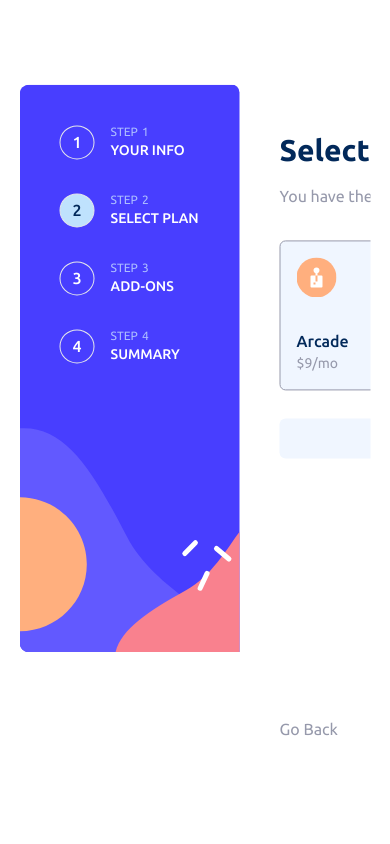
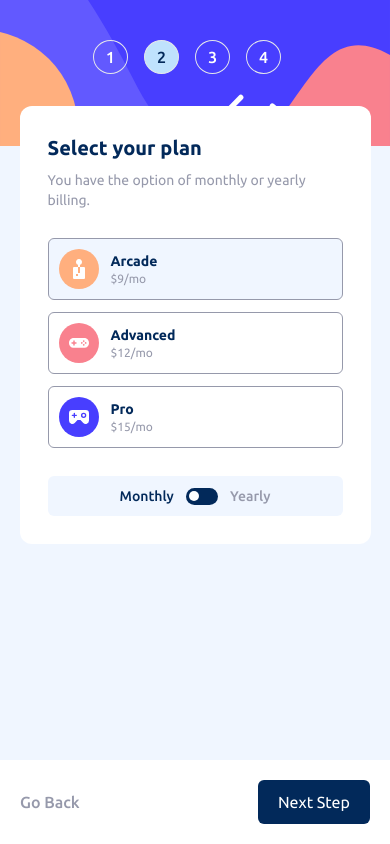
Before and after one commit to MatinSadegi/Multi-Step-From, a React (Vite) app: page / in a window 390 px wide. Both pictures are taken after typing "Sample", "name@example.com", "5551234" into the empty fields and a click on the button "Next Step". Built offline with nearby package versions, Linux system fonts and the light colour scheme.

Commit message:
complete responsive part also project is done

```diff
--- a/src/App.tsx
+++ b/src/App.tsx
@@ -28,7 +28,12 @@ const App: React.FC = () => {
   const { isLastStep, isFirstStep, currentStepIndex, next, back } =
     useMultiStepForm(sidebar.length);
 
-  const { handleSubmit,register,formState:{errors},clearErrors } = useForm<Partial<FormItems>>({
+  const {
+    handleSubmit,
+    register,
+    formState: { errors },
+    clearErrors,
+  } = useForm<Partial<FormItems>>({
     resolver: zodResolver(BasicPersonalFormSchema),
   });
 
@@ -37,18 +42,18 @@ const App: React.FC = () => {
   };
 
   const submitData = () => {
-
     next();
   };
 
   return (
-    <div className=" w-[90vw]  md:w-[63vw] overflow-hidden h-[80vh] flex justify-between absolute top-1/2 left-1/2 -translate-x-1/2 -translate-y-1/2">
+    <div className="bg-Magnolia h-screen relative overflow-hidden sm:h-screen sm:flex sm:items-center justify-center ">
+      <div className=" w-screen  overflow-hidden sm:bg-white sm:w-[95vw] md:w-[90vw]  lg:w-[70vw] sm:h-[80vh] sm:flex sm:justify-between sm:p-4 sm:rounded-xl   ">
         <SideBar sidebar={sidebar} currentStep={currentStepIndex} />
-
         <form
           onSubmit={handleSubmit(submitData)}
-        className="flex flex-col justify-between"
+          className=" sm:overflow-x-hidden    sm:flex sm:flex-col sm:justify-between "
         >
+          <div className=" w-[90vw] mx-auto p-7 sm:py-10 sm:px-16 rounded-xl  sm:translate-y-0 -translate-y-10  bg-white flex flex-col justify-between sm:w-full">
             {currentStepIndex === 0 && (
               <PersonalInfo
                 {...formData}
@@ -57,7 +62,7 @@ const App: React.FC = () => {
                 nameError={errors?.userName?.message}
                 emailError={errors?.email?.message}
                 phoneError={errors?.phone?.message}
-            cleanErrors ={clearErrors}
+                cleanErrors={clearErrors}
               />
             )}
             {currentStepIndex === 1 && (
@@ -69,15 +74,19 @@ const App: React.FC = () => {
             {currentStepIndex === 3 && (
               <Summary {...formData} updateForm={updateForm} />
             )}
-        {sidebar.length === currentStepIndex ? (
-          <FinishingUp />
-        ) : (
-          <div className=" flex justify-between items-center mb-2">
+            {sidebar.length === currentStepIndex && <FinishingUp />}
+          </div>
+          {sidebar.length !== currentStepIndex && (
+            <div
+              className={` w-screen bg-white p-5  flex  absolute bottom-0  sm:w-full sm:static sm:py-0 sm:px-14 ${
+                isFirstStep ? "justify-end" : "justify-between "
+              } items-center`}
+            >
               {!isFirstStep && (
                 <button
                   onClick={back}
                   type="button"
-                className=" text-cool-gray hover:text-marine-blue "
+                  className=" text-cool-gray font-medium hover:text-marine-blue "
                 >
                   Go Back
                 </button>
@@ -89,6 +98,7 @@ const App: React.FC = () => {
           )}
         </form>
       </div>
+    </div>
   );
 };
 
--- a/src/components/AddOns.tsx
+++ b/src/components/AddOns.tsx
@@ -30,7 +30,7 @@ const AddOns: React.FC<StepProps> = ({
                 });
               }
             }}
-            className={`flex justify-between items-center border rounded-md p-4 mb-4 border-light-gray hover:border-purplish-blue ${
+            className={`flex justify-between items-center border rounded-md p-3 mb-4 border-light-gray hover:border-purplish-blue ${
               activeServices.includes(item.service)
                 ? "  bg-Magnolia"
                 : "bg-white"
@@ -52,8 +52,8 @@ const AddOns: React.FC<StepProps> = ({
                   }`}
                 />
               </div>
-              <div className="ml-6">
-                <h4 className="font-medium  text-marine-blue">
+              <div className="ml-4">
+                <h4 className="font-bold text-sm text-marine-blue">
                   {item.service}
                 </h4>
                 <p className="font-normal text-xs text-cool-gray">
@@ -61,7 +61,7 @@ const AddOns: React.FC<StepProps> = ({
                 </p>
               </div>
             </div>
-            <p className=" text-purplish-blue text-sm">
+            <p className=" text-purplish-blue font-medium text-xs sm:text-sm">
               +${planLength ? item.servicePerYear : item.servicePerMonth}/
               {planLength ? "yr" : "mo"}
             </p>
--- a/src/components/FormWrapper.tsx
+++ b/src/components/FormWrapper.tsx
@@ -8,8 +8,12 @@ const FormWrapper: React.FC<FormWrapperProps> = ({
 }) => {
   return (
     <div className="">
-      <h2 className=" font-bold text-3xl pt-12 text-marine-blue">{title}</h2>
-      <p className="mt-4 mb-8 text-cool-gray">{explanation}</p>
+      <h2 className=" font-bold text-xl sm:text-3xl  text-marine-blue">
+        {title}
+      </h2>
+      <p className=" text-sm sm:text-base text-cool-gray mt-2 mb-7 ">
+        {explanation}
+      </p>
       {children}
     </div>
   );
--- a/src/components/PersonalInfo.tsx
+++ b/src/components/PersonalInfo.tsx
@@ -31,8 +31,8 @@ const PersonalInfo: React.FC<PersonalFormProps> = ({
       title="Personal info"
       explanation="Please provide your name, email address, and phone number."
     >
-      <div className=" relative">
-        <label htmlFor="name" className=" text-marine-blue">
+      <div>
+        <label htmlFor="name" className=" text-marine-blue ">
           Name
         </label>
         {nameError && (
@@ -52,7 +52,7 @@ const PersonalInfo: React.FC<PersonalFormProps> = ({
           onChange={(e) => updateForm({ userName: e.target.value })}
         />
       </div>
-      <div className="my-7 relative">
+      <div className="my-5 relative">
         <label htmlFor="email" className=" text-marine-blue ">
           Email Address
         </label>
--- a/src/components/SelectPlan.tsx
+++ b/src/components/SelectPlan.tsx
@@ -2,7 +2,6 @@ import React from "react";
 import { FormWrapper } from ".";
 import { plans } from "../utils";
 import { StepProps } from "../types";
-
 
 const SelectPlan: React.FC<StepProps> = ({
   planName,
@@ -14,23 +13,23 @@ const SelectPlan: React.FC<StepProps> = ({
       title="Select your plan"
       explanation="You have the option of monthly or yearly billing."
     >
-      <div className="flex gap-4">
+      <div className=" gap-2 sm:justify-between sm:flex ">
         {plans.map((plan) => (
           <div
             key={plan.planTitle}
-            onClick={() =>
-              updateForm({ planName: plan.planTitle })
-            }
-            className={`border border-cool-gray p-4 w-32 rounded-md hover:border-purplish-blue ${
+            onClick={() => updateForm({ planName: plan.planTitle })}
+            className={`border mb-3 flex items-center border-cool-gray p-2.5 sm:p-4  rounded-md hover:border-purplish-blue sm:w-32 sm:mb-0 sm:block ${
               plan.planTitle === planName ? " bg-Magnolia" : "bg-white"
             }`}
           >
             <img src={plan.planeIcon} alt={`${plan.planTitle}-icon`} />
-            <h4 className="mt-8 font-medium  text-marine-blue">
+            <div className="ml-3">
+              <h4 className="font-bold text-sm  text-marine-blue sm:mt-8 ">
                 {plan.planTitle}
               </h4>
-            <p className="font-normal text-sm text-cool-gray">
-              ${planLength ? plan.planTimePerYear : plan.plantTimePerMonth}/{planLength? "yr" : "mo"}
+              <p className="font-normal text-xs text-cool-gray sm:text-sm">
+                ${planLength ? plan.planTimePerYear : plan.plantTimePerMonth}/
+                {planLength ? "yr" : "mo"}
               </p>
               <p
                 className={`text-sm text-marine-blue  ${
@@ -40,6 +39,7 @@ const SelectPlan: React.FC<StepProps> = ({
                 2 months free
               </p>
             </div>
+          </div>
         ))}
       </div>
       <div className="flex items-center justify-center text-sm font-medium gap-3 bg-Magnolia mt-7 py-2.5 rounded-md">
@@ -48,7 +48,7 @@ const SelectPlan: React.FC<StepProps> = ({
         </p>
         <div
           onClick={() => {
-            updateForm({planLength: planLength ? false : true})
+            updateForm({ planLength: planLength ? false : true });
           }}
           className="flex bg-marine-blue w-8 h-[17px] p-[3px] rounded-full cursor-pointer"
         >
@@ -58,7 +58,9 @@ const SelectPlan: React.FC<StepProps> = ({
             }`}
           ></span>
         </div>
-        <p className={`${planLength ? " text-marine-blue" : " text-cool-gray"}`}>
+        <p
+          className={`${planLength ? " text-marine-blue" : " text-cool-gray"}`}
+        >
           Yearly
         </p>
       </div>
--- a/src/components/SideBar.tsx
+++ b/src/components/SideBar.tsx
@@ -3,21 +3,25 @@ import { SidebarProps } from "../types";
 
 const SideBar: React.FC<SidebarProps> = ({ sidebar, currentStep }) => {
   return (
-    <div className="min-w-[220px] w-[273px] h-[80vh] mr-10 p-10 text-white rounded-lg bg-sidebar-desktop  bg-no-repeat">
+    <div className="w-full p-10 text-white flex justify-center bg-cover sm:w-[350px] md:bg-contain    bg-sidebar-mobile bg-no-repeat sm:rounded-lg sm:bg-sidebar-desktop sm:block">
       {sidebar.map((item, index) => (
         <div key={index} className="flex items-center mb-8">
           <p
             className={`border px-3 py-1 font-medium rounded-[100%]  ${
-              currentStep === index ? " text-marine-blue bg-light-blue" : "text-white"
+              currentStep === index
+                ? " text-marine-blue bg-light-blue"
+                : "text-white"
             }`}
           >
-            {index+1}
+            {index + 1}
           </p>
           <div className="ml-4">
-            <p className=" text-xs font-normal  text-pastel-blue">
-              STEP<span className="ml-1">{index+1}</span>
+            <p className=" hidden text-xs font-normal text-pastel-blue sm:block">
+              STEP<span className="ml-1">{index + 1}</span>
             </p>
-            <p className=" font-medium text-sm uppercase ">{item}</p>
+            <p className="hidden font-medium text-sm uppercase sm:block ">
+              {item}
+            </p>
           </div>
         </div>
       ))}
--- a/src/index.css
+++ b/src/index.css
@@ -7,11 +7,12 @@
   html {
     font-family: "Ubuntu", sans-serif;
   }
+
 }
 
 @layer components {
   .input-style {
-    @apply border py-2 px-3 mt-1 rounded-md w-full placeholder:text-cool-gray  outline-none focus:border focus:border-purplish-blue;
+    @apply border py-2.5 px-3 mt-1 font-medium rounded-md w-full placeholder:text-cool-gray  outline-none focus:border focus:border-purplish-blue;
   }
   .next-button-style {
     @apply bg-marine-blue text-white px-5 py-2.5 rounded-md hover:opacity-90;
--- a/tailwind.config.js
+++ b/tailwind.config.js
@@ -3,6 +3,9 @@ export default {
   content: ["./index.html", "./src/**/*.{js,ts,jsx,tsx}"],
   theme: {
     extend: {
+      screens: {
+        xs: "375px",
+      },
       colors: {
         "marine-blue": "hsl(213, 96%, 18%)",
         "strawberry-red": "hsl(354, 84%, 57%)",
@@ -20,6 +23,7 @@ export default {
       },
       backgroundImage: {
         "sidebar-desktop": "url('/src/assets/images/bg-sidebar-desktop.svg')",
+        "sidebar-mobile": "url('/src/assets/images/bg-sidebar-mobile.svg')",
       },
     },
   },
```
Also changed, not shown: src/components/Summary.tsx (+4 -4 lines). Lines whose indentation alone changed are shown as unchanged.
